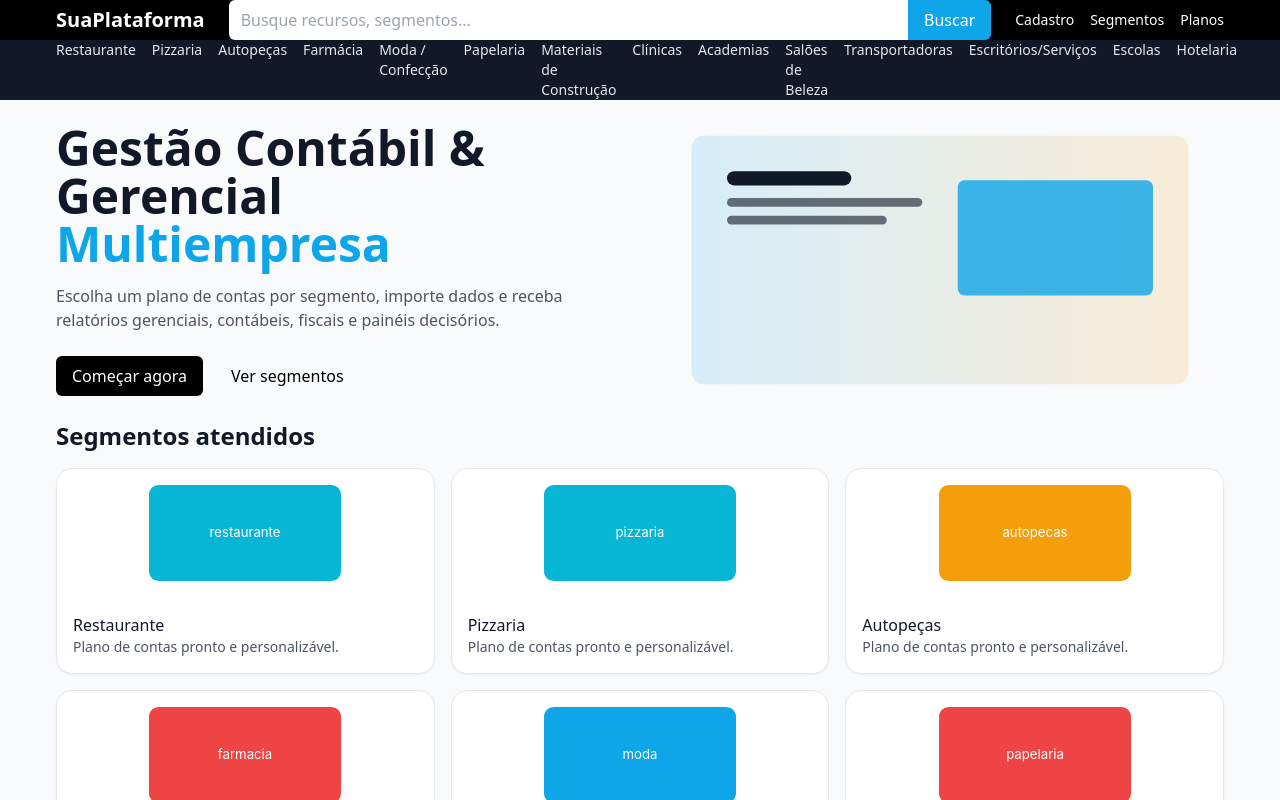
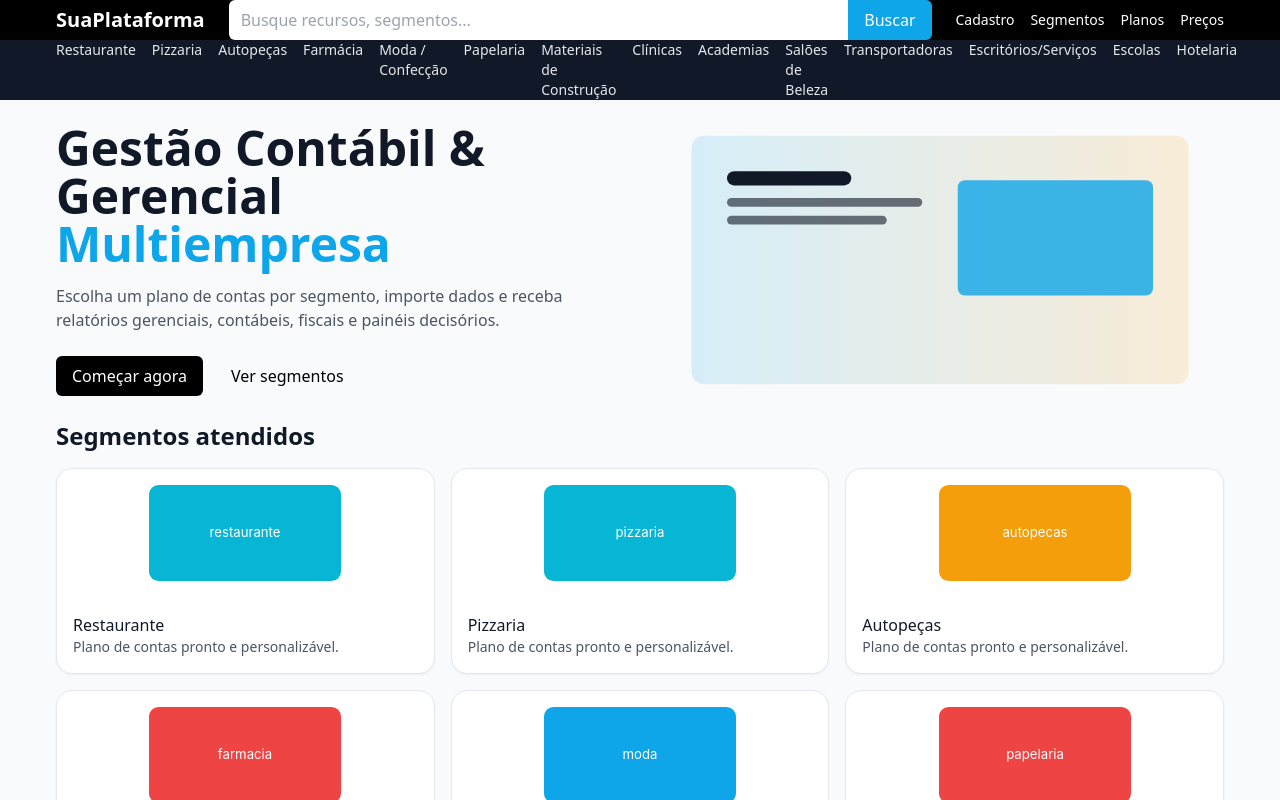
Before and after one commit to lglducci/site-contabil, a Next.js app: page / in a window 1280 px wide. Shown: the top 800 px of the page. Built offline with nearby package versions, Linux system fonts and the light colour scheme.

Commit message:
Update Header.js

```diff
--- a/components/Header.js
+++ b/components/Header.js
@@ -14,6 +14,7 @@ export default function Header() {
             <li><Link href="/cadastro">Cadastro</Link></li>
             <li><a href="#segmentos">Segmentos</a></li>
             <li><Link href="/planos">Planos</Link></li>
+            <li><Link href="/precos">Preços</Link></li>
           </ul>
         </nav>
       </div>
```
